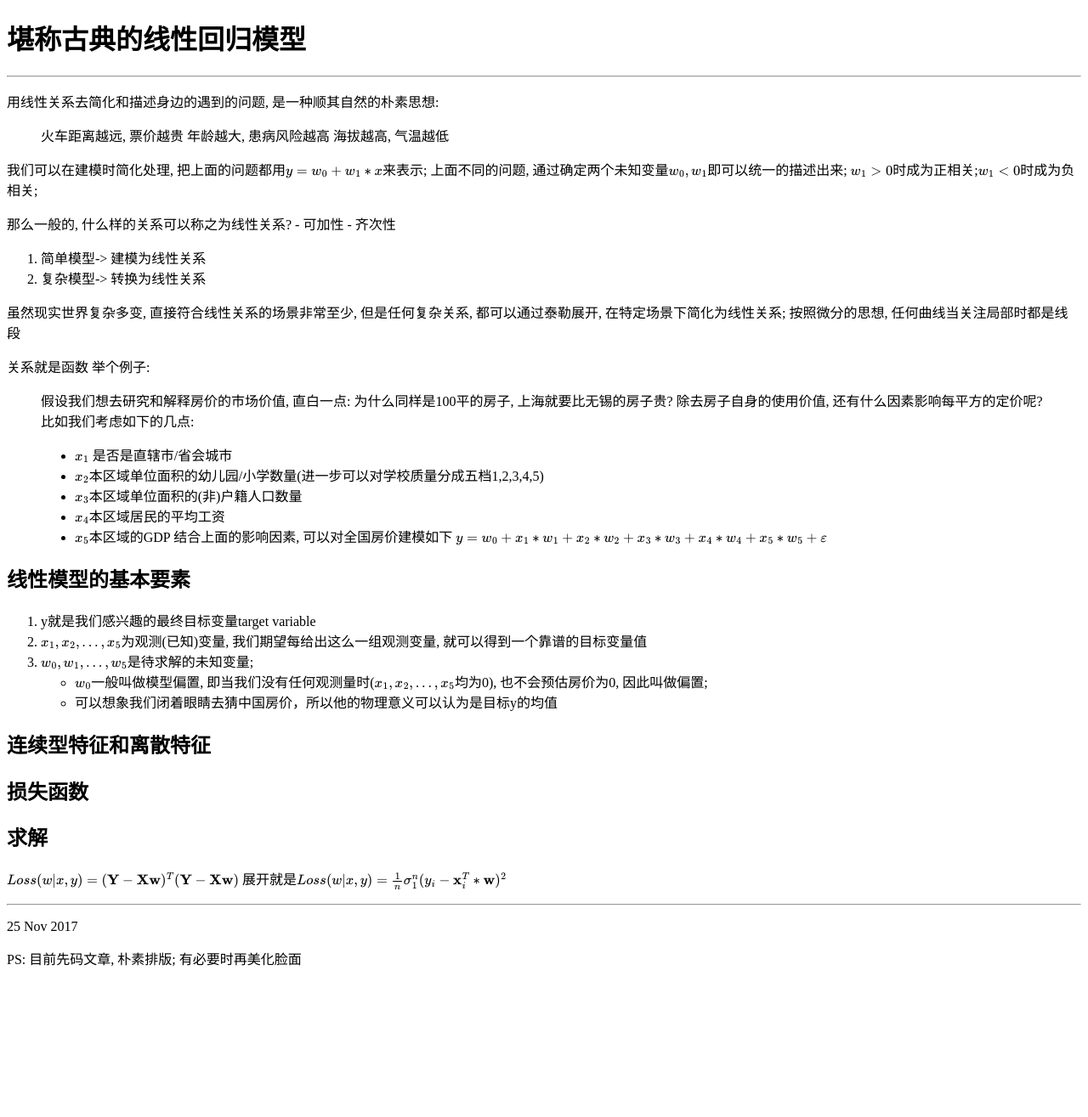
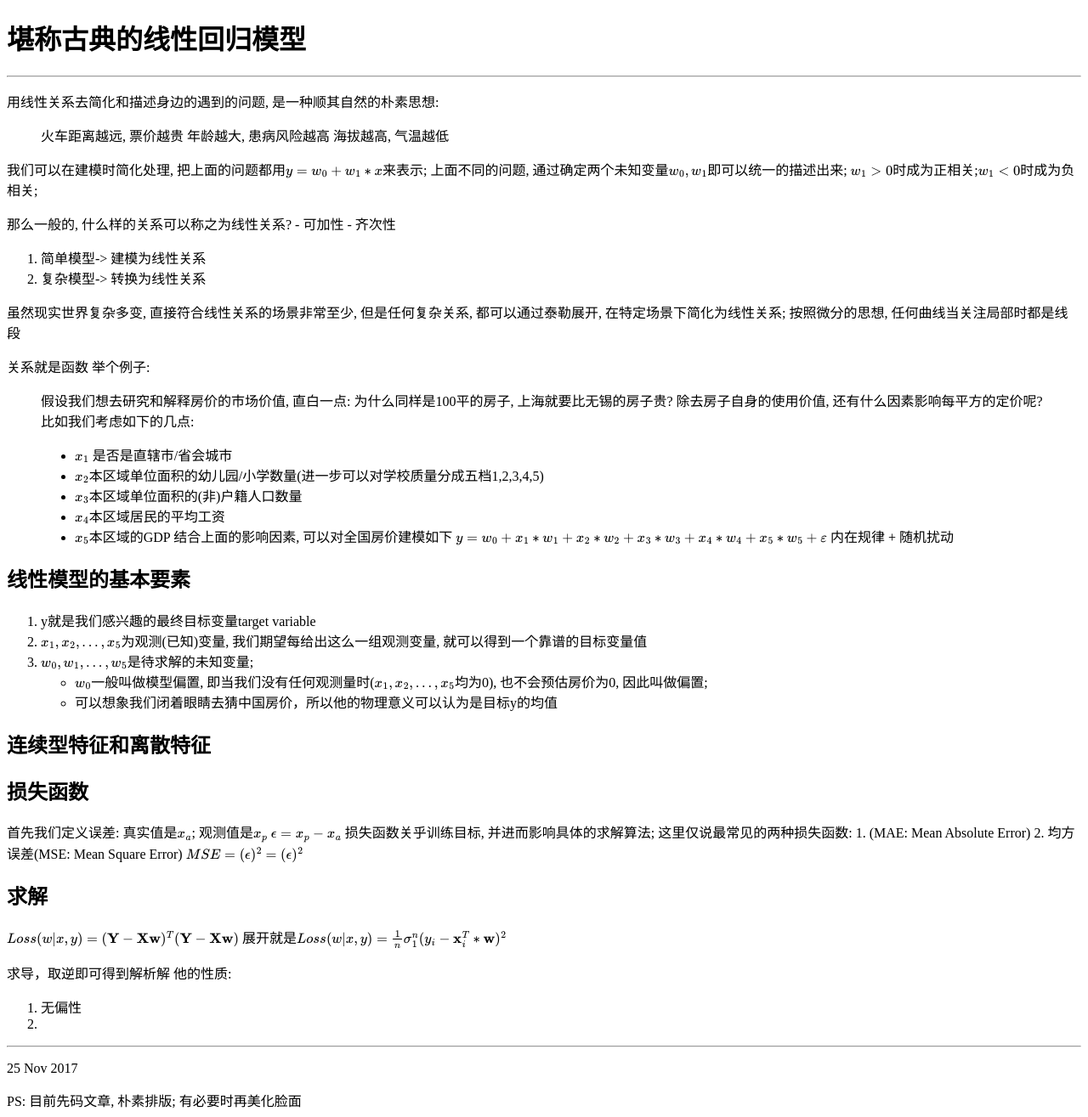
Before and after one commit to linearhinos/fupr, a Jekyll site: the page built from docs/_posts/2017-11-25-linear-regression.md, in a window 1280 px wide. Shown: the whole page at 85% size. Built offline with Jekyll 4.4.1, drawn with Linux system fonts in a browser that asks for light colours; formulas are drawn with MathJax 3; before the commit the page ends 1148 px from its top, so only the background shows below that.

Commit message:
update doc structure

```diff
--- a/docs/_posts/2017-11-25-linear-regression.md
+++ b/docs/_posts/2017-11-25-linear-regression.md
@@ -36,6 +36,7 @@ $$w_1 > 0$$时成为正相关;$$w_1 < 0$$时成为负相关;
 - $$x_5$$本区域的GDP
 > 结合上面的影响因素, 可以对全国房价建模如下
 $$ y = w_0 + x_1*w_1 + x_2*w_2 + x_3*w_3 + x_4*w_4 + x_5*w_5 + \varepsilon $$
+内在规律 + 随机扰动
 
 ## 线性模型的基本要素
 1. y就是我们感兴趣的最终目标变量target variable
@@ -48,11 +49,24 @@ $$ y = w_0 + x_1*w_1 + x_2*w_2 + x_3*w_3 + x_4*w_4 + x_5*w_5 + \varepsilon $$
 
 
 ## 损失函数
+首先我们定义误差:
+    真实值是$$x_a$$; 观测值是$$x_p$$
+    $$ \epsilon = x_p - x_a$$
+损失函数关乎训练目标, 并进而影响具体的求解算法; 这里仅说最常见的两种损失函数:
+    1. (MAE: Mean Absolute Error)
+    2. 均方误差(MSE: Mean Square Error)
+    $$ MSE = (\epsilon)^2 $$
+    $$ = (\epsilon)^2 $$
 
 ## 求解
 $$Loss(w|x,y) = (\mathbf{Y} - \mathbf{X}\mathbf{w})^T(\mathbf{Y} - \mathbf{X}\mathbf{w})$$
 展开就是$$ Loss(w|x,y) = \frac{1}{n}\sigma_{1}^{n} (y_i - \mathbf{x}_i^T*\mathbf{w})^2$$
 
+求导，取逆即可得到解析解
+他的性质:
+1. 无偏性
+2.
+
 
 ---
 {{ page.date | date_to_string }}
```
Also changed, not shown: docs/404.html (added, +24 -0 lines), docs/_posts/2017-11-25-markdown.md (deleted, +0 -37 lines), docs/_posts/2017-12-20-feature-selection.md (added, +37 -0 lines), docs/_posts/2017-12-23-big-data.md (added, +7 -0 lines), docs/_posts/2017-12-24-rich-dads.md (added, +11 -0 lines), docs/index.md (+3 -1 lines).
